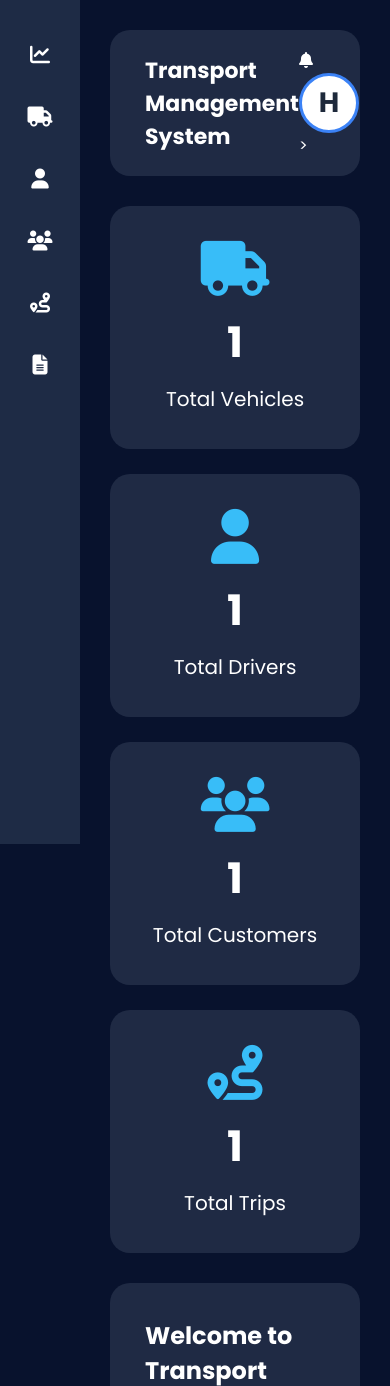
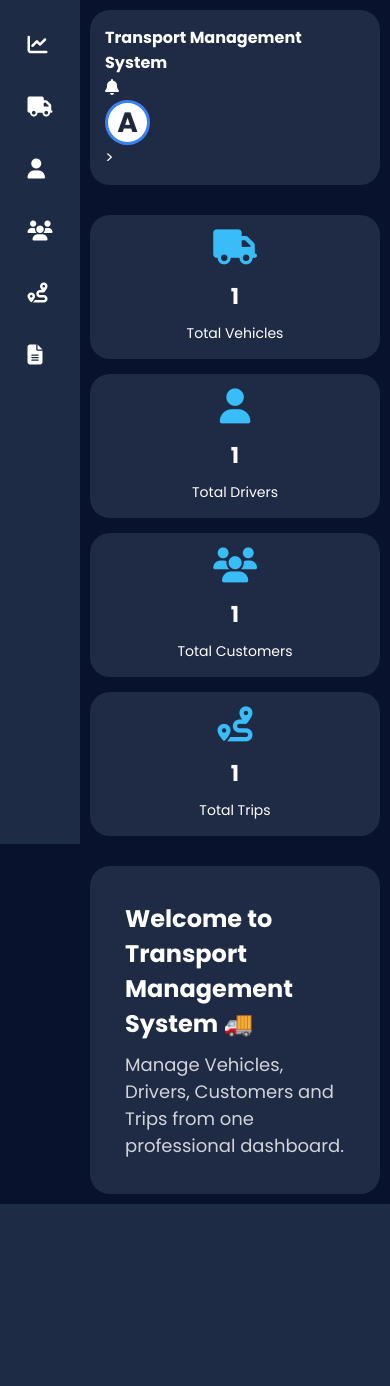
Before and after one commit to hemantmadavi491-droid/TRANSPORT_1, a Flask app: page /dashboard in a window 390 px wide. Shown: the top 1386 px of the page. After the commit the page ends 1204 px from the top, so only its background shows below. Run offline with Flask 3, Linux system fonts and the light colour scheme.

Commit message:
feat: add user profiles, authentication, responsive UI, dashboard improvements and bug fixes

```diff
--- a/app.py
+++ b/app.py
@@ -1,8 +1,9 @@
-from flask import Flask, render_template, request, redirect, url_for
+from flask import Flask, render_template, request, redirect, url_for, session
 from flask_sqlalchemy import SQLAlchemy
 import os
 
 app = Flask(__name__)
+app.secret_key = "transport_secret_key"
 
 # =========================
 # DATABASE SETUP
@@ -61,9 +62,13 @@ class User(db.Model):
 
 @app.context_processor
 def inject_user():
-    user = User.query.first()
-    return dict(user=user)
 
+    user = None
+
+    if session.get("user_id"):
+        user = User.query.get(session["user_id"])
+
+    return dict(current_user=user)
 # =========================
 # HOME
 # =========================
@@ -90,6 +95,12 @@ def login():
         ).first()
 
         if user:
+
+            session["user_id"] = user.id
+
+            if not user.full_name:
+                return redirect(url_for("profile"))
+
             return redirect(url_for("dashboard"))
 
         return "Invalid Username or Password"
@@ -225,7 +236,10 @@ def reports():
 @app.route("/profile", methods=["GET", "POST"])
 def profile():
 
-    user = User.query.first()
+    user = User.query.get(session.get("user_id"))
+
+    if not user:
+        return redirect(url_for("login"))
 
     if request.method == "POST":
 
@@ -236,13 +250,12 @@ def profile():
 
         db.session.commit()
 
-        return redirect(url_for("profile"))
+        return redirect(url_for("dashboard"))
 
     return render_template(
         "profile.html",
         user=user
     )
-
 
 @app.route("/settings")
 def settings():
@@ -269,8 +282,10 @@ def change_password():
 
 @app.route("/logout")
 def logout():
+
+    session.clear()
+
     return redirect(url_for("login"))
-
 # =========================
 # CREATE DATABASE & SAMPLE DATA
 # =========================
--- a/static/css/style.css
+++ b/static/css/style.css
@@ -503,3 +503,102 @@ table tr:hover{
     cursor:pointer;
     border:3px solid #3b82f6;
 }
+/* =========================
+   MOBILE RESPONSIVE
+========================= */
+
+@media screen and (max-width: 768px){
+
+    .sidebar{
+        width: 80px;
+        padding: 20px 10px;
+    }
+
+    .logo span{
+        display:none;
+    }
+
+    .sidebar ul li a span{
+        display:none;
+    }
+
+    .sidebar ul li a{
+        justify-content:center;
+        padding:15px;
+    }
+
+    .main-content{
+        margin-left:80px;
+        width:calc(100% - 80px);
+        padding:15px;
+    }
+
+    .navbar{
+        padding:15px;
+        flex-wrap:wrap;
+    }
+
+    .navbar h1{
+        font-size:18px;
+    }
+
+    .dashboard-grid{
+        grid-template-columns:1fr;
+        gap:15px;
+    }
+
+    .card{
+        padding:20px;
+    }
+
+    .card h2{
+        font-size:28px;
+    }
+
+    .table-container{
+        overflow-x:auto;
+    }
+
+    table{
+        min-width:700px;
+    }
+
+    .profile-pic{
+        width:45px;
+        height:45px;
+    }
+
+    .dropdown{
+        width:220px;
+        right:0;
+    }
+}
+
+/* Extra Small Devices */
+
+@media screen and (max-width: 480px){
+
+    .main-content{
+        padding:10px;
+    }
+
+    .navbar h1{
+        font-size:16px;
+    }
+
+    .card{
+        padding:15px;
+    }
+
+    .card i{
+        font-size:35px;
+    }
+
+    .card h2{
+        font-size:22px;
+    }
+
+    .card p{
+        font-size:14px;
+    }
+}
```
Also changed, not shown: transport.db.
